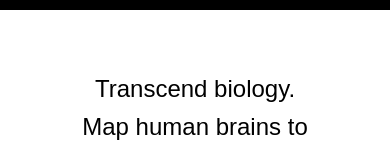
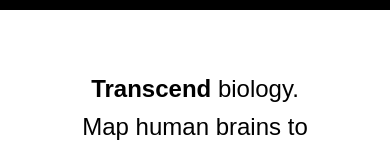
Before and after one commit to memazing/memazing.github.io, a plain HTML site: page index.html in a window 390 px wide. Shown: the part 181-334 px from the top of the page. Drawn offline with Linux system fonts and the light colour scheme.

Commit message:
Make Transcend bold and ensure consistent font sizing
All text now uses the same font size (2.3em on desktop, 1.5em on mobile) for mission, headings, and team names.

```diff
--- a/index.html
+++ b/index.html
@@ -14,7 +14,7 @@
 
         <main>
             <section class="mission">
-                <div class="mission-line">Transcend biology.</div>
+                <div class="mission-line"><strong>Transcend</strong> biology.</div>
                 <div class="mission-line">Map human brains to reconstruct them <em>in silico</em>.</div>
             </section>
 
```
